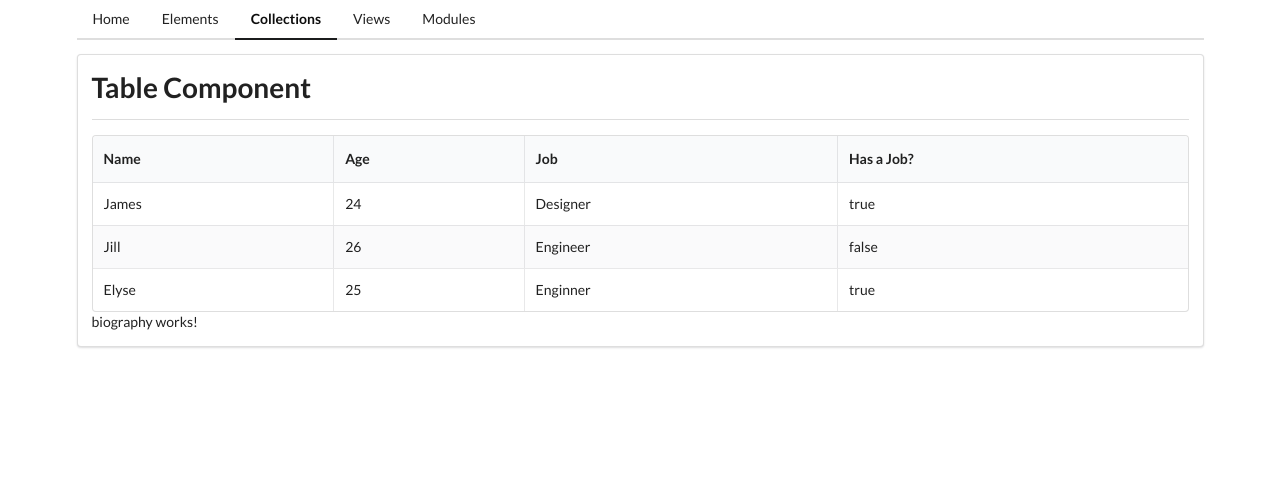
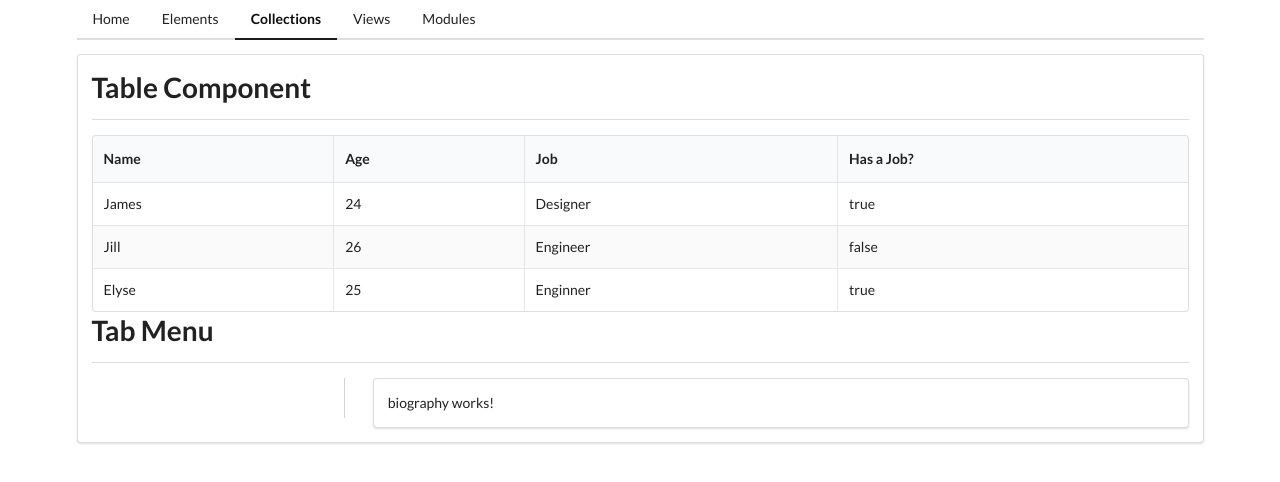
Before and after one commit to JoshMTM/componenentsappng, an Angular app: page /collections in a window 1280 px wide. Shown: the top 482 px of the page. Built offline with nearby package versions, Linux system fonts and the light colour scheme.

Commit message:
collections tab

```diff
--- a/src/app/collections/collections-home/collections-home.component.html
+++ b/src/app/collections/collections-home/collections-home.component.html
@@ -1,4 +1,18 @@
 <app-divider>Table Component</app-divider>
 <app-table classNames="striped celled"  [data]="data" [headers]="headers"></app-table>
 
-<router-outlet></router-outlet>
+<app-divider>Tab Menu</app-divider>
+
+<div class="ui grid">
+    <div class="four wide column">
+        <div class="ui vertical fluid tabular menu">
+
+        </div>
+    </div>
+
+    <div class="twelve wide streched column">
+        <div class="ui segment">
+            <router-outlet></router-outlet>
+        </div>
+    </div>
+</div>
```
